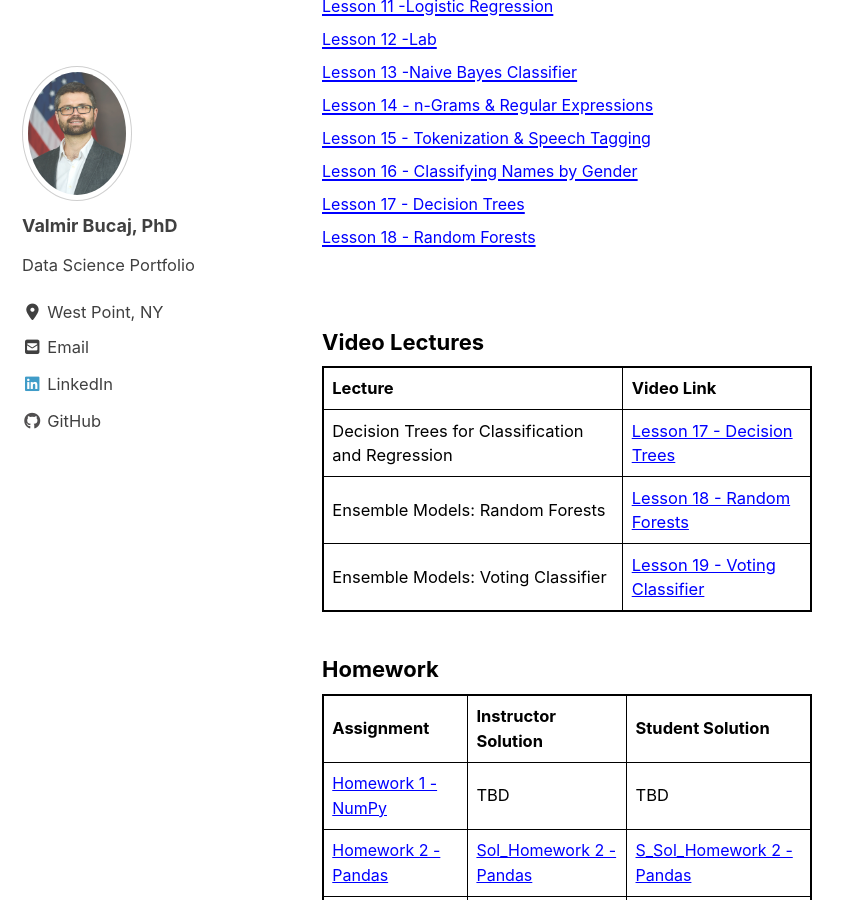
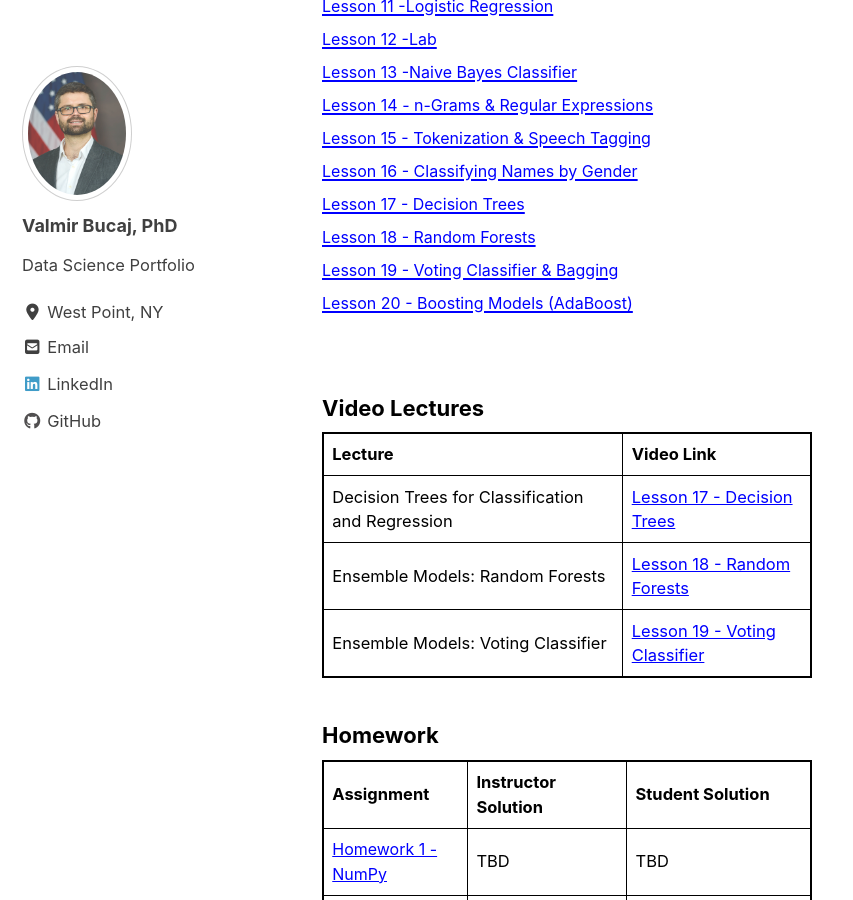
Before and after one commit to vbucaj/vbucaj.github.io, a Jekyll site: the page built from _pages/MA477.md, in a window 1280 px wide and 900 px high, scrolled down 1108 px. Shown: the whole window, without its empty margins (0-853 px from the left). Built offline with Jekyll 4.4.1, drawn with Linux system fonts in a browser that asks for light colours; cached includes are drawn as plain includes; nearby versions of some CDN libraries.

Commit message:
lesson 20

```diff
--- a/_pages/MA477.md
+++ b/_pages/MA477.md
@@ -70,6 +70,10 @@
 <a href="https://github.com/vbucaj/lecture-notes/blob/master/MA477%20-%20Theory%20and%20Applications%20of%20Data%20Science/Lessons/Lesson%2017%20-%20Decision%20Trees%20%26%20Random%20Forests/Lesson%2017%20-%20Decision%20Trees%20and%20Random%20Forests.ipynb" target="_blank"><font size='3'>Lesson 17 - Decision Trees</font></a>
 <br>
 <a href="https://github.com/vbucaj/lecture-notes/blob/master/MA477%20-%20Theory%20and%20Applications%20of%20Data%20Science/Lessons/Lesson%2018%20-%20Random%20Forests/Lesson%2018%20-%20Random%20Forests.ipynb" target="_blank"><font size='3'>Lesson 18 - Random Forests</font></a>
+<br>
+<a href="https://github.com/vbucaj/lecture-notes/blob/master/MA477%20-%20Theory%20and%20Applications%20of%20Data%20Science/Lessons/Lesson%2019%20-%20Ensemble%20Models/Lesson%2019%20-%20Ensemble%20Models.ipynb" target="_blank"><font size='3'>Lesson 19 - Voting Classifier & Bagging</font></a>
+<br>
+<a href="https://github.com/vbucaj/lecture-notes/blob/master/MA477%20-%20Theory%20and%20Applications%20of%20Data%20Science/Lessons/Lesson%2020%20-%20Boosting%20Models%20(AdaBoost)/Lesson%2020%20-%20Boosting%20Models%20(AdaBoost).ipynb" target="_blank"><font size='3'>Lesson 20 - Boosting Models (AdaBoost)</font></a>
 <br>
 
 </body>
```
